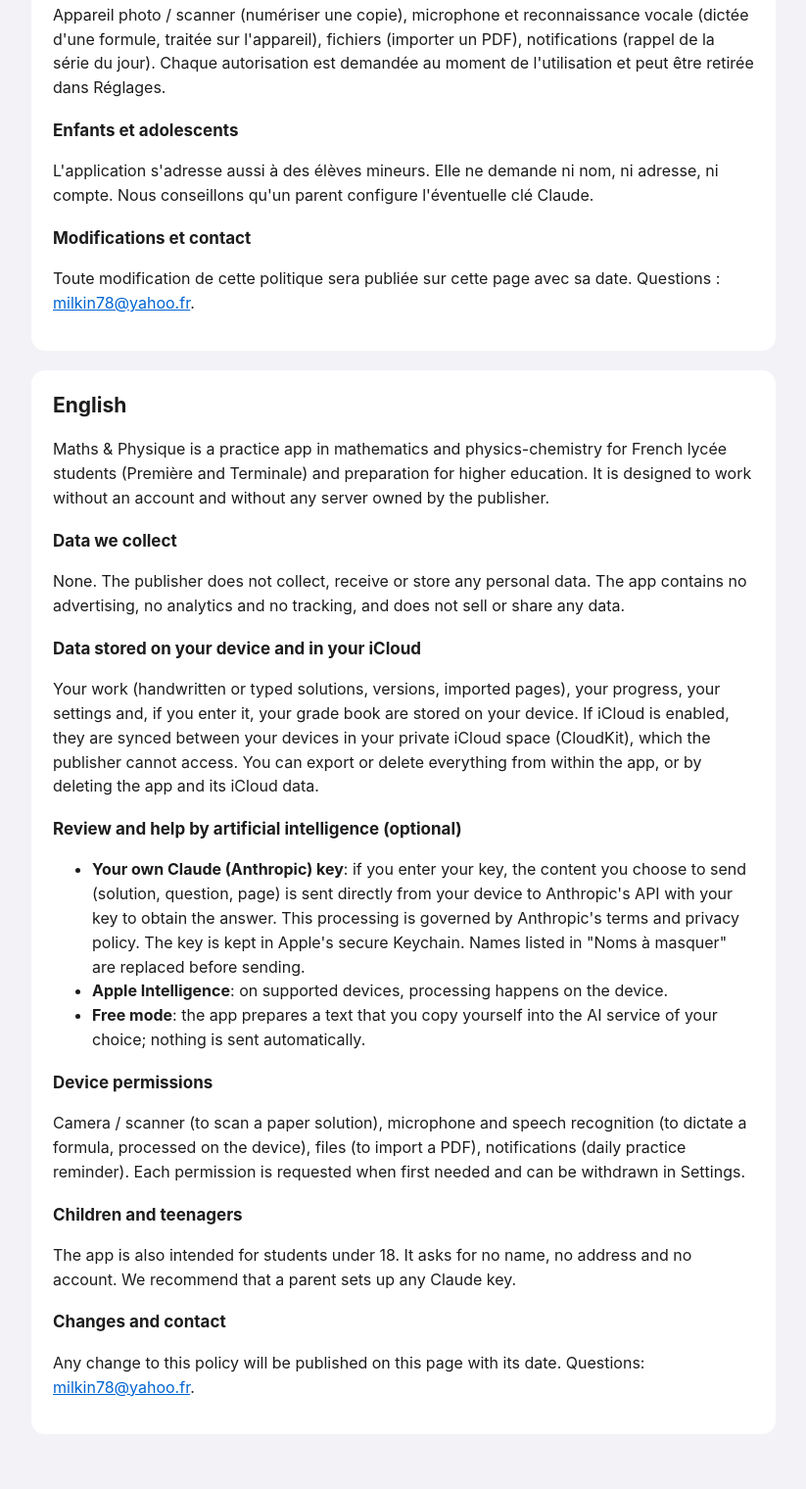
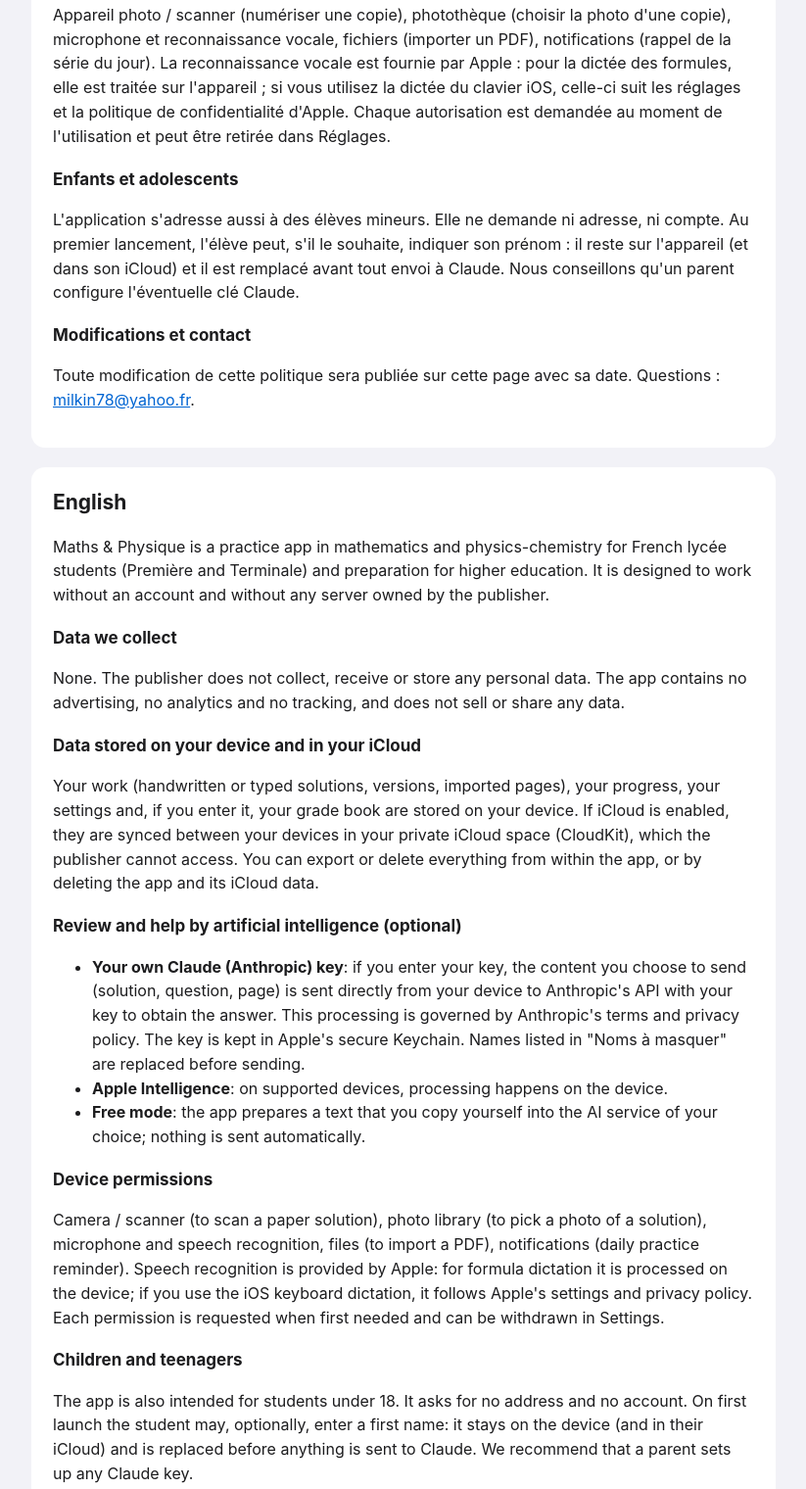
Before and after one commit to Sergio78955/maths-physique-privacy, a plain HTML site: page index.html in a window 1280 px wide. Shown: the part 925-2445 px from the top of the page at 98% size, without its empty margins (228-1051 px from the left). Drawn offline with Linux system fonts and the light colour scheme.

Commit message:
Politique : prénom facultatif, photothèque, reconnaissance vocale (version 2)

```diff
--- a/index.html
+++ b/index.html
@@ -34,9 +34,9 @@ a{color:#0064D2}
 <li><b>Mode gratuit</b> : l'application prépare un texte que vous copiez vous-même dans le service d'IA de votre choix ; rien n'est envoyé automatiquement.</li>
 </ul>
 <h3>Autorisations de l'appareil</h3>
-<p>Appareil photo / scanner (numériser une copie), microphone et reconnaissance vocale (dictée d'une formule, traitée sur l'appareil), fichiers (importer un PDF), notifications (rappel de la série du jour). Chaque autorisation est demandée au moment de l'utilisation et peut être retirée dans Réglages.</p>
+<p>Appareil photo / scanner (numériser une copie), photothèque (choisir la photo d'une copie), microphone et reconnaissance vocale, fichiers (importer un PDF), notifications (rappel de la série du jour). La reconnaissance vocale est fournie par Apple : pour la dictée des formules, elle est traitée sur l'appareil ; si vous utilisez la dictée du clavier iOS, celle-ci suit les réglages et la politique de confidentialité d'Apple. Chaque autorisation est demandée au moment de l'utilisation et peut être retirée dans Réglages.</p>
 <h3>Enfants et adolescents</h3>
-<p>L'application s'adresse aussi à des élèves mineurs. Elle ne demande ni nom, ni adresse, ni compte. Nous conseillons qu'un parent configure l'éventuelle clé Claude.</p>
+<p>L'application s'adresse aussi à des élèves mineurs. Elle ne demande ni adresse, ni compte. Au premier lancement, l'élève peut, s'il le souhaite, indiquer son prénom : il reste sur l'appareil (et dans son iCloud) et il est remplacé avant tout envoi à Claude. Nous conseillons qu'un parent configure l'éventuelle clé Claude.</p>
 <h3>Modifications et contact</h3>
 <p>Toute modification de cette politique sera publiée sur cette page avec sa date. Questions : <a href="mailto:milkin78@yahoo.fr">milkin78@yahoo.fr</a>.</p>
 </section>
@@ -55,9 +55,9 @@ a{color:#0064D2}
 <li><b>Free mode</b>: the app prepares a text that you copy yourself into the AI service of your choice; nothing is sent automatically.</li>
 </ul>
 <h3>Device permissions</h3>
-<p>Camera / scanner (to scan a paper solution), microphone and speech recognition (to dictate a formula, processed on the device), files (to import a PDF), notifications (daily practice reminder). Each permission is requested when first needed and can be withdrawn in Settings.</p>
+<p>Camera / scanner (to scan a paper solution), photo library (to pick a photo of a solution), microphone and speech recognition, files (to import a PDF), notifications (daily practice reminder). Speech recognition is provided by Apple: for formula dictation it is processed on the device; if you use the iOS keyboard dictation, it follows Apple's settings and privacy policy. Each permission is requested when first needed and can be withdrawn in Settings.</p>
 <h3>Children and teenagers</h3>
-<p>The app is also intended for students under 18. It asks for no name, no address and no account. We recommend that a parent sets up any Claude key.</p>
+<p>The app is also intended for students under 18. It asks for no address and no account. On first launch the student may, optionally, enter a first name: it stays on the device (and in their iCloud) and is replaced before anything is sent to Claude. We recommend that a parent sets up any Claude key.</p>
 <h3>Changes and contact</h3>
 <p>Any change to this policy will be published on this page with its date. Questions: <a href="mailto:milkin78@yahoo.fr">milkin78@yahoo.fr</a>.</p>
 </section>
```
